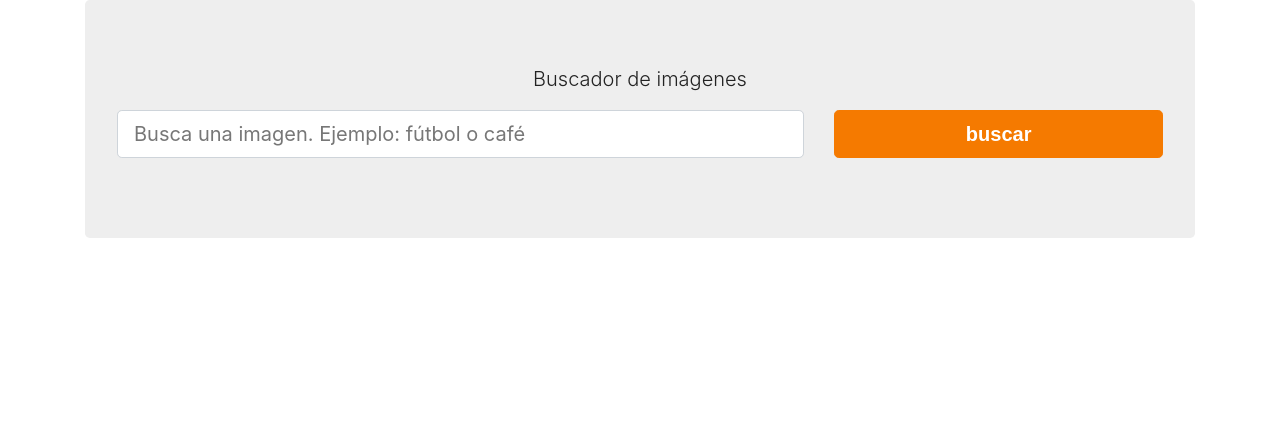
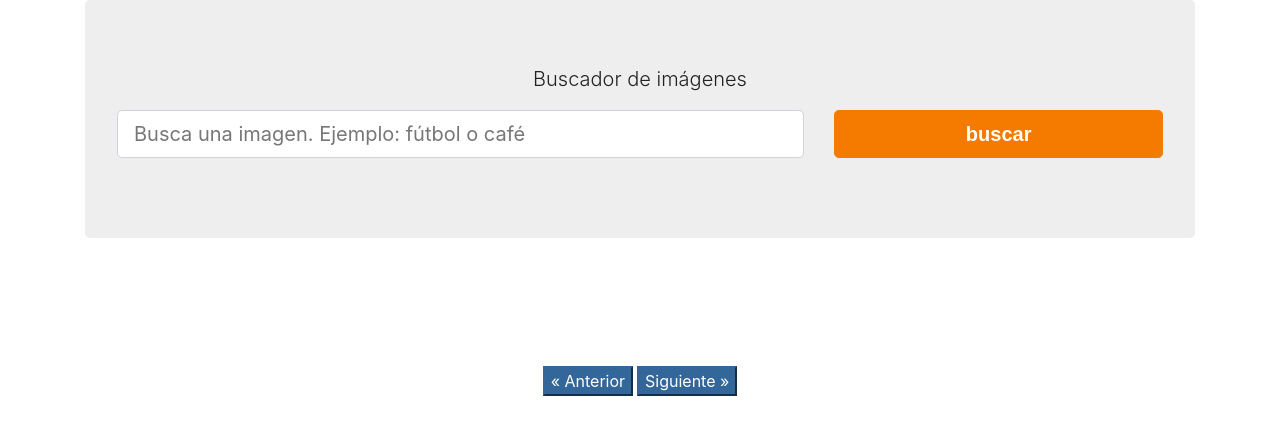
Before and after one commit to nvizcarra/image-repo, a React (Create React App) app: page / in a window 1280 px wide. Shown: the top 434 px of the page. Built offline with nearby package versions, Linux system fonts and the light colour scheme; a web font is replaced by a local one.

Commit message:
Avoid negative numbers in paginator

```diff
--- a/src/App.js
+++ b/src/App.js
@@ -8,8 +8,8 @@
 
   const [ busqueda, guardarBusqueda ] = useState('');
   const [ imagenes, guardarImagenes ] = useState([]);
-  const [ paginaactual, guardarPaginaActual ] = useState(1);
-  const [ totalpaginas, guardarTotalPaginas ] = useState(1);
+  const [ paginaactual, guardarPaginaActual ] = useState(5);
+  const [ totalpaginas, guardarTotalPaginas ] = useState(10);
 
   // useEffect
   useEffect(() => {
@@ -33,6 +33,24 @@
 
   }, [busqueda])
 
+  // Definir la página anterior
+  const paginaAnterior = () => {
+    const nuevaPaginaActual = paginaactual - 1;
+
+    if(nuevaPaginaActual === 0) return;
+
+    guardarPaginaActual(nuevaPaginaActual);
+  }
+
+   // Definir la página siguiente
+   const paginaSiguiente = () => {
+    const nuevaPaginaActual = paginaactual + 1;
+
+    if(nuevaPaginaActual > totalpaginas ) return;
+
+    guardarPaginaActual(nuevaPaginaActual);
+  }
+
   return (
     <div className="container">
       <div className="jumbotron">
@@ -49,6 +67,18 @@
         <ListadoImagenes
           imagenes={imagenes}
         />
+
+        <button
+          type="button"
+          className="bbtn btn-info mr-1"
+          onClick={paginaAnterior}
+        >&laquo; Anterior</button>
+
+        <button
+          type="button"
+          className="bbtn btn-info"
+          onClick={paginaSiguiente}
+        >Siguiente &raquo;</button>
       </div>
     </div>
   );
```
